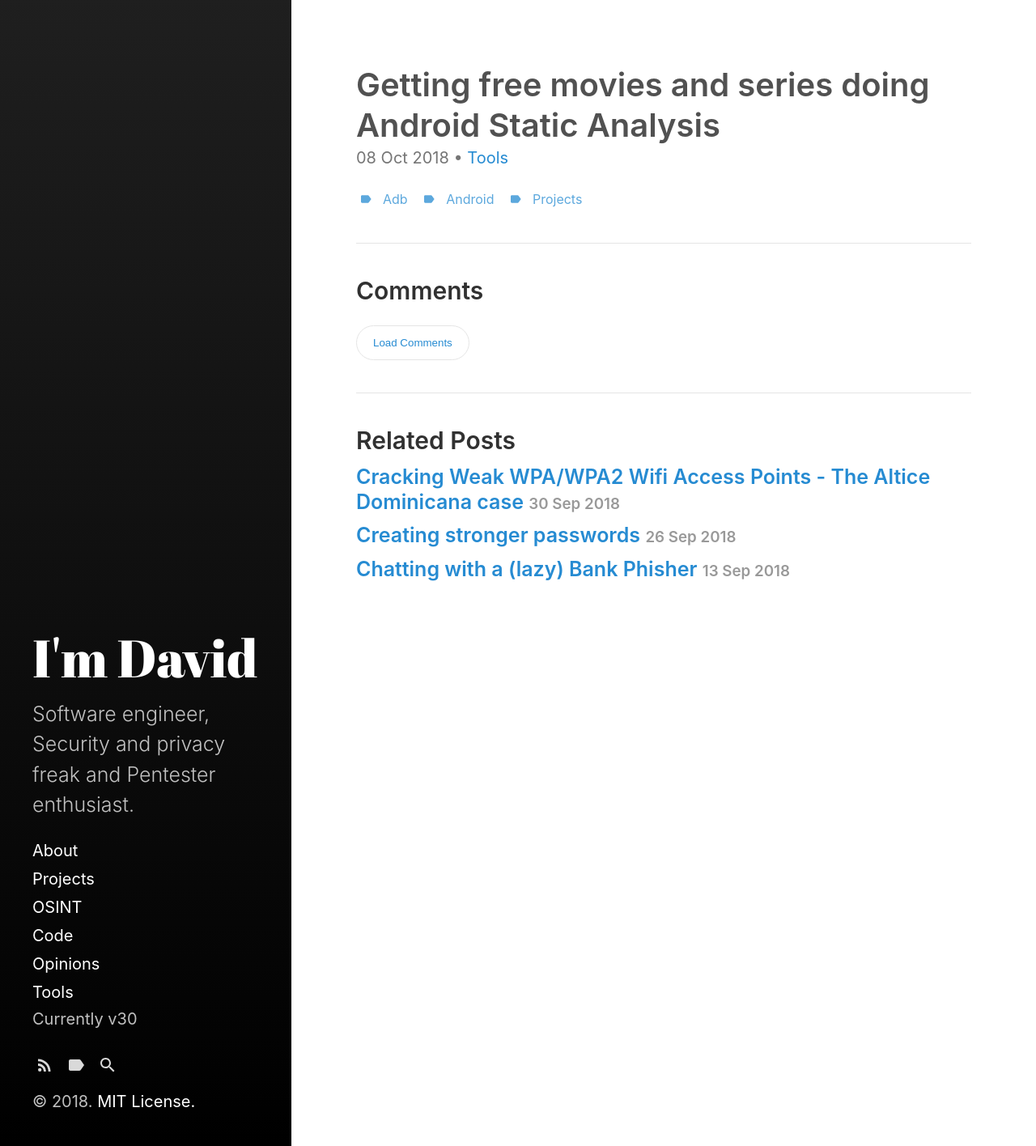
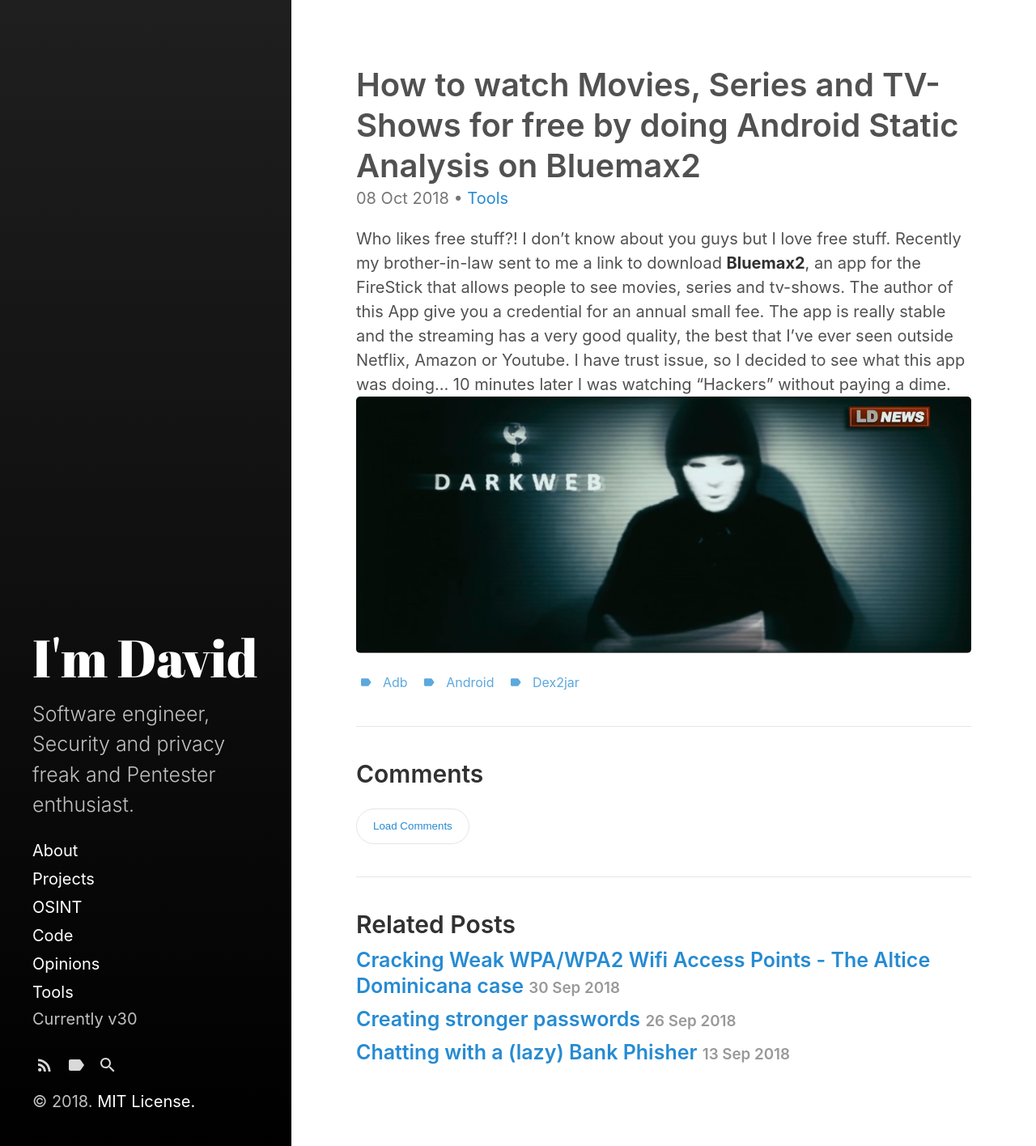
Before and after one commit to davidtavarez/davidtavarez.github.io, a Jekyll site: the page built from _posts/2018-10-08-free_movies_android_hacking.md, in a window 1280 px wide. Shown: the whole page at 81% size. Built offline with Jekyll 4.4.1, drawn with Linux system fonts in a browser that asks for light colours.

Commit message:
post intro

```diff
--- a/_posts/2018-10-08-free_movies_android_hacking.md
+++ b/_posts/2018-10-08-free_movies_android_hacking.md
@@ -1,11 +1,15 @@
 ---
 layout: post
-title:  "Getting free movies and series doing Android Static Analysis"
+title:  "How to watch Movies, Series and TV-Shows for free by doing Android Static Analysis on Bluemax2"
 date:   2018-10-08 19:20:00 -0400
 categories:
   - Tools
 tags:
   - adb
   - android
-  - projects
+  - dex2jar
 ---
+
+Who likes free stuff?! I don't know about you guys but I love free stuff. Recently my brother-in-law sent to me a link to download **Bluemax2**, an app for the FireStick that allows people to see movies, series and tv-shows. The author of this App give you a credential for an annual small fee. The app is really stable and the streaming has a very good quality, the best that I've ever seen outside Netflix, Amazon or Youtube. I have trust issue, so I decided to see what this app was doing... 10 minutes later I was watching "Hackers" without paying a dime. ![Hackers][hackers-screenshot]
+
+[hackers-screenshot]: https://raw.githubusercontent.com/davidtavarez/davidtavarez.github.io/dev/_images/posts/screenshot_hackers_movies.png
```
